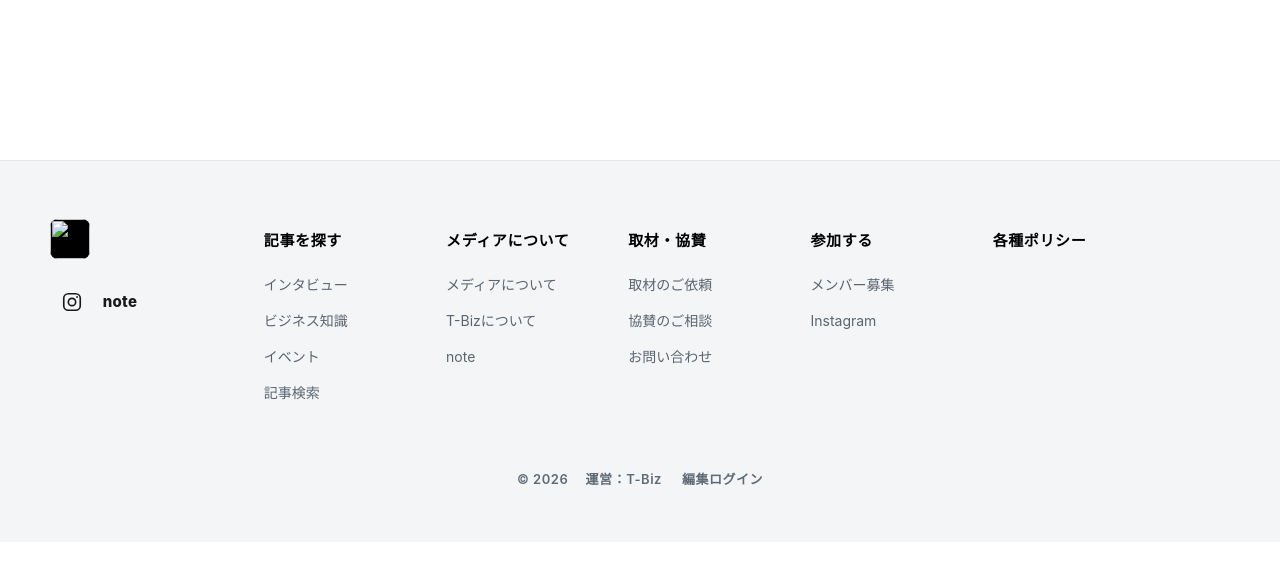
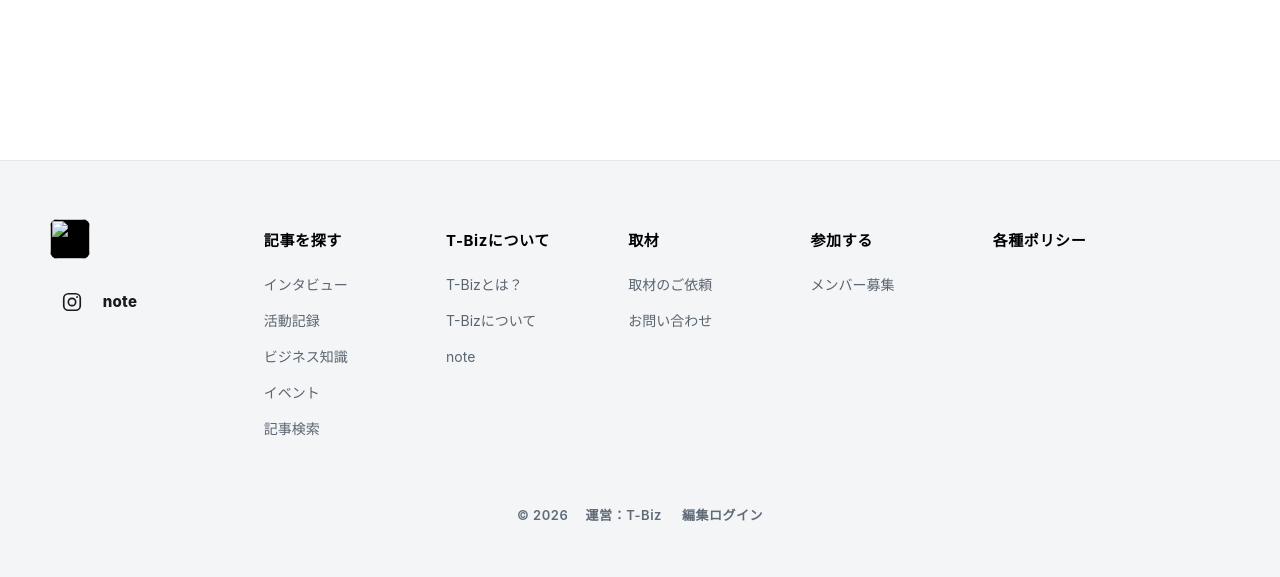
Before and after one commit to nagihaya/Owned-media-circle-, a Node project: template views/page.ejs in a window 1280 px wide. Shown: the part 77-654 px from the top of the page. Run offline with Node 20 templates, Linux system fonts and the light colour scheme; the template is opened without the code that fills it, so the values that code supplies are empty; some libraries are stand-ins or nearby versions.

Commit message:
Footer: add 活動記録; rename columns to T-Bizについて and 取材; drop 協賛 and Instagram links
The /about link label follows the page name (T-Bizとは？). Instagram stays
available via the icon under the logo.

Co-Authored-By: Claude Opus 5.5 <noreply@anthropic.com>
Claude-Session: https://claude.ai/code/session_014zixasDBZcCDrTbDPqpkNS

```diff
--- a/views/footer.ejs
+++ b/views/footer.ejs
@@ -5,23 +5,22 @@ const year = new Date().toLocaleString("ja-JP", { timeZone: "Asia/Tokyo", year:
 const columns = [
   { title: "記事を探す", links: [
     ["インタビュー", "/interviews"],
+    ["活動記録", "/articles?q=" + encodeURIComponent("活動記録")],
     ["ビジネス知識", "/knowledge"],
     ["イベント", "/interviews?type=" + encodeURIComponent("座談会")],
     ["記事検索", "/articles"],
   ]},
-  { title: "メディアについて", links: [
-    ["メディアについて", "/about"],
+  { title: "T-Bizについて", links: [
+    ["T-Bizとは？", "/about"],
     ["T-Bizについて", settings.tbizUrl],
     ["note", settings.noteUrl],
   ]},
-  { title: "取材・協賛", links: [
+  { title: "取材", links: [
     ["取材のご依頼", "/contact?form=interview"],
-    ["協賛のご相談", "/contact?form=sponsor"],
     ["お問い合わせ", "/contact?form=inquiry"],
   ]},
   { title: "参加する", links: [
     ["メンバー募集", "/recruit"],
-    ["Instagram", settings.instagramUrl],
   ]},
   { title: "各種ポリシー", links: policies.map((p, i) => [p.title, "/policy#policy-" + i]) },
 ];
```
